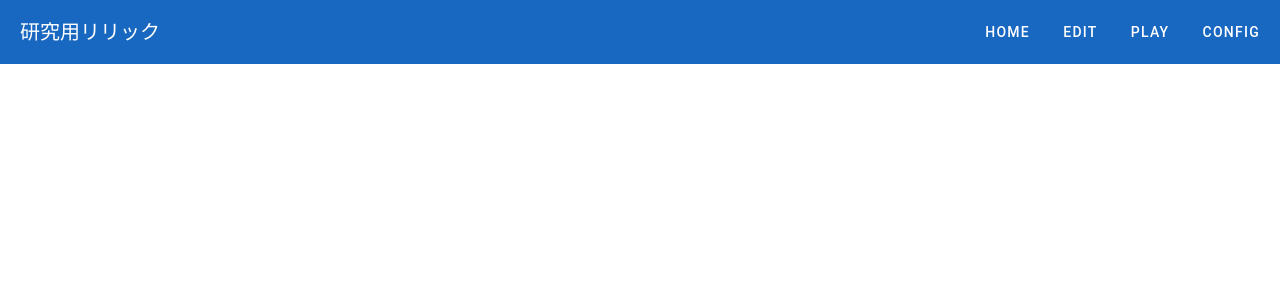
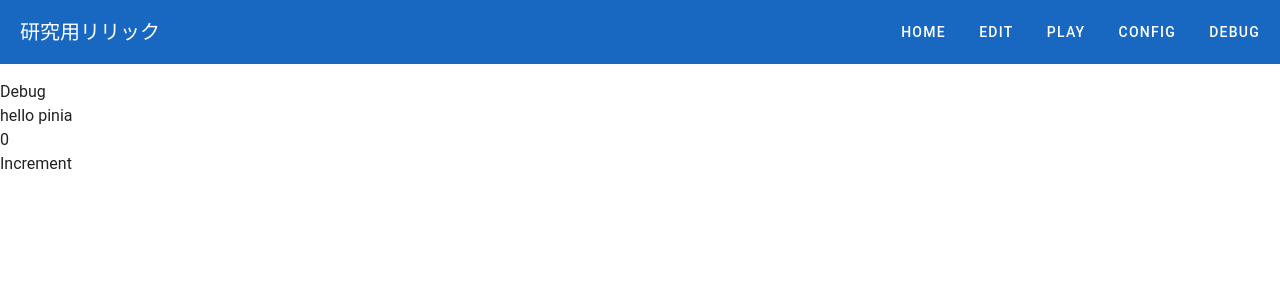
Before and after one commit to mino-8136/Co-Lyrics-WEB, a Vue app: page /debug in a window 1280 px wide. Shown: the top 300 px of the page. Built offline with nearby package versions, Linux system fonts and the light colour scheme; what @imengyu/vue3-context-menu would draw is missing.

Commit message:
Hydrateの動作状況の調査

```diff
--- a/src/App.vue
+++ b/src/App.vue
@@ -13,7 +13,7 @@ import { RouterView } from 'vue-router'
       <v-btn @click="() => $router.push('/edit')">Edit</v-btn>
       <v-btn @click="() => $router.push('/play')">Play</v-btn>
       <v-btn @click="() => $router.push('/config')">Config</v-btn>
-      <!-- <v-btn @click="() => $router.push('/debug')">Debug</v-btn> -->
+      <v-btn @click="() => $router.push('/debug')">Debug</v-btn>
     </v-toolbar>
     <v-main>
       <RouterView />
--- a/src/views/DebugView.vue
+++ b/src/views/DebugView.vue
@@ -1,3 +1,46 @@
 <template>
-  <div />
+  <p>Debug</p>
+  <p>{{ store.someState }}</p>
+  <p>{{ store.counter }}</p>
+  <button @click="store.increment">Increment</button>
 </template>
+
+<script setup lang="ts">
+import { defineStore } from 'pinia'
+import { onMounted } from 'vue';
+
+const useStore = defineStore('store', {
+  state: () => ({
+    someState: 'hello pinia',
+    counter: 0,
+  }),
+  actions: {
+    increment() {
+      this.counter++
+    },
+  },
+  persist: {
+    beforePersist: (store) => {
+      console.log(`about to persist`, store)
+    },
+    afterPersist: (store) => {
+      console.log(`just persisted`, store)
+    },
+    beforeHydrate: (ctx) => {
+      console.log('about to hydrate', ctx)
+    },
+    afterHydrate: (ctx) => {
+      console.log(`about to restore`, ctx)
+    },
+
+  },
+})
+
+const store = useStore()
+
+onMounted(() => {
+  console.log(store)
+})
+
+
+</script>
```
